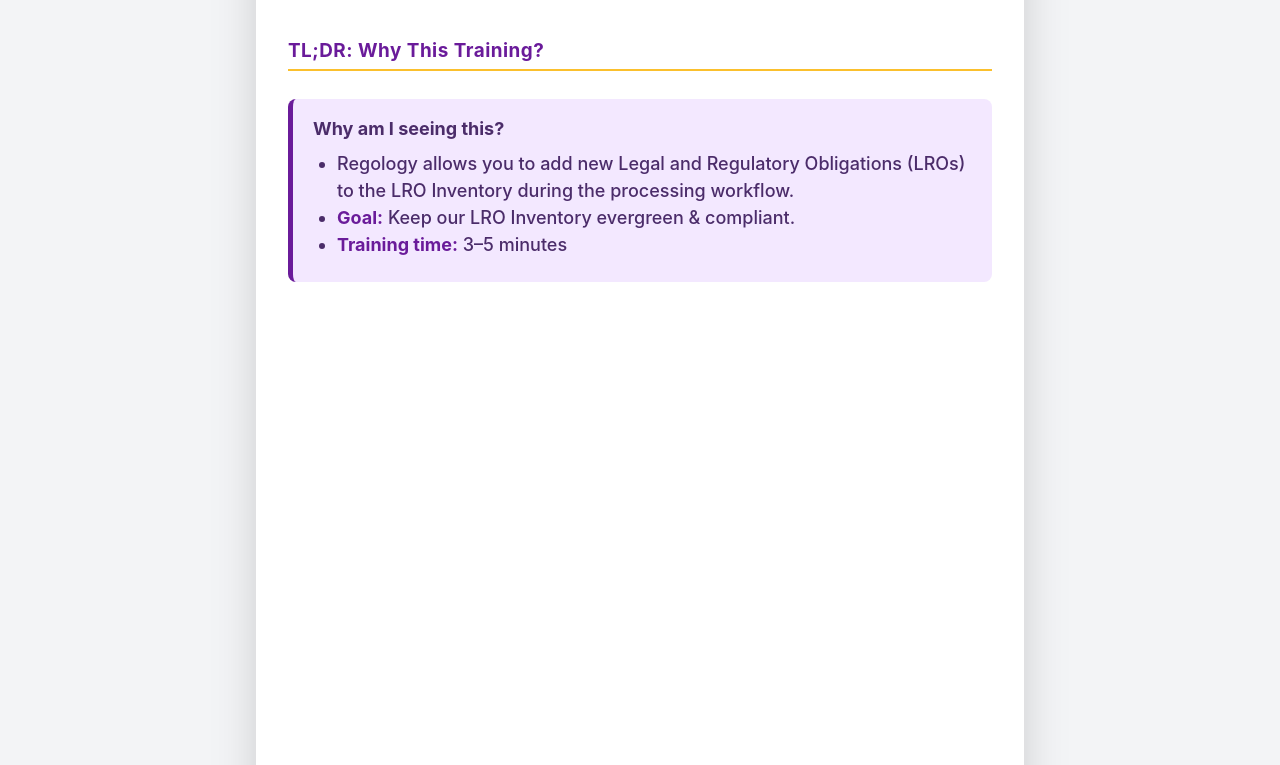
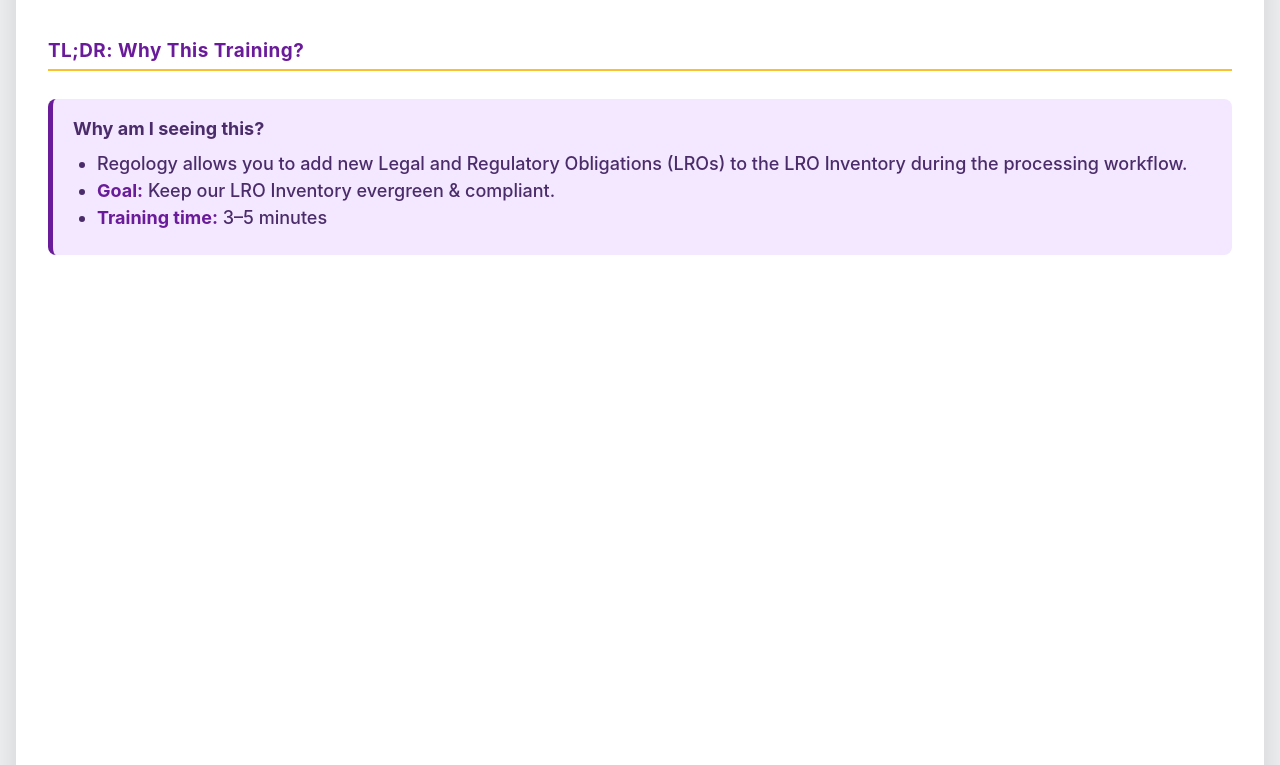
Before and after one commit to CBUser-RCM/Regology-User-Guides, a plain HTML site: page index.html in a window 1280 px wide. Shown: the part 212-977 px from the top of the page. Drawn offline with nearby package versions, Linux system fonts and the light colour scheme.

Commit message:
Widen main container to max-w-7xl for desktop

```diff
--- a/index.html
+++ b/index.html
@@ -158,8 +158,8 @@
 <body class="min-h-screen flex items-center justify-center p-4">
 
     <!-- Main Guide Container -->
-    <!-- Widen the main container from max-w-xl to max-w-3xl for more space -->
-    <div id="guide-container" class="w-full max-w-3xl bg-white shadow-2xl rounded-xl overflow-hidden">
+    <!-- Widen the main container from max-w-3xl to max-w-7xl for maximum desktop width -->
+    <div id="guide-container" class="w-full max-w-7xl bg-white shadow-2xl rounded-xl overflow-hidden">
 
         <!-- Header -->
         <header class="rcm-purple flex items-center px-6 py-6 gap-2">
```
